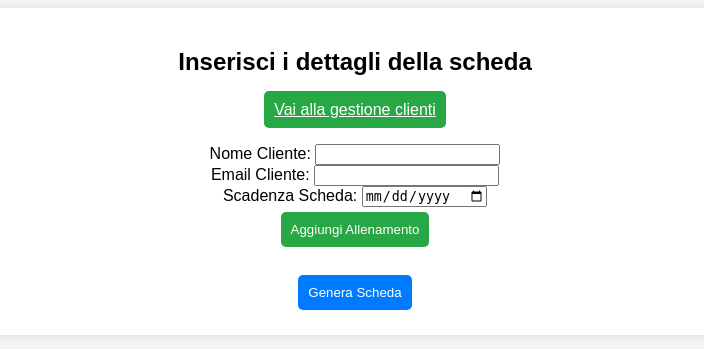
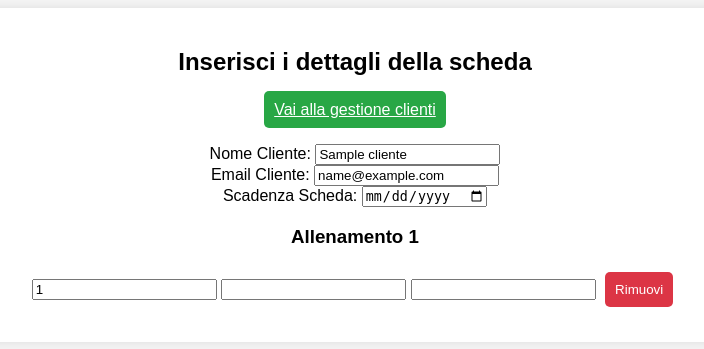
Before and after one commit to luposian/ProgrammaSchede, a Python web app: template templates/index.html in a window 1280 px wide. Shown: the top 349 px of the page, without its empty margins (285-989 px from the left). Run offline with Jinja, Linux system fonts and the light colour scheme; the template is opened without the code that fills it: most values are stand-ins (such as "Sample title", 1, 10 or a date in 2020).

Commit message:
Update index.html
aggiornamento modifica scheda

```diff
--- a/templates/index.html
+++ b/templates/index.html
@@ -96,19 +96,33 @@
         <a href="/clienti" class="btn btn-success">Vai alla gestione clienti</a>
         <form action="/" method="POST">
             <label for="nome_cliente">Nome Cliente:</label>
-            <input type="text" name="nome_cliente" required><br>
+            <input type="text" name="nome_cliente" value="{{ cliente.nome if cliente else '' }}" required><br>
             <label for="email">Email Cliente:</label>
-            <input type="email" name="email" required><br>
+            <input type="email" name="email" value="{{ cliente.email if cliente else '' }}" required><br>
             <label for="scadenza">Scadenza Scheda:</label>
-            <input type="date" name="scadenza" required><br>
+            <input type="date" name="scadenza" value="{{ cliente.scadenza if cliente else '' }}" required><br>
 
-            <div id="allenamenti"></div>
+            <div id="allenamenti">
+                {% if cliente and cliente.scheda_dati %}
+                    {% for allenamento in cliente.scheda_dati %}
+                        <div class="allenamento">
+                            <h3>Allenamento {{ loop.index }}</h3>
+                            <div id="esercizi_{{ loop.index }}">
+                                {% for esercizio in allenamento %}
+                                    <div class="input-group">
+                                        <input type="text" name="esercizio_{{ loop.index }}[]" value="{{ esercizio[0] }}" required>
+                                        <input type="number" name="serie_{{ loop.index }}[]" value="{{ esercizio[1] }}" required>
+                                        <input type="number" name="ripetizioni_{{ loop.index }}[]" value="{{ esercizio[2] }}" required>
+                                        <input type="hidden" name="tipo_{{ loop.index }}[]" value="{{ esercizio[3] }}">
+                                        <button type="button" class="btn btn-danger" onclick="rimuoviEsercizio(this)">Rimuovi</button>
+                                    </div>
+                                {% endfor %}
+                            </div>
+                        </div>
+                    {% endfor %}
+                {% endif %}
+            </div>
 
-            <button type="button" class="btn btn-success" onclick="aggiungiAllenamento()">Aggiungi Allenamento</button>
-            <br><br>
-            <button type="submit" class="btn btn-primary">Genera Scheda</button>
-        </form>
-    </div>
 
     <script>
         let allenamentiContainer = document.getElementById('allenamenti');
@@ -191,6 +205,10 @@
     document.getElementById(`esercizi_${index}`).appendChild(divSpazio);
 }
 
+function rimuoviEsercizio(button) {
+    button.parentElement.remove();
+}
+
     </script>
 </body>
 </html>
```
